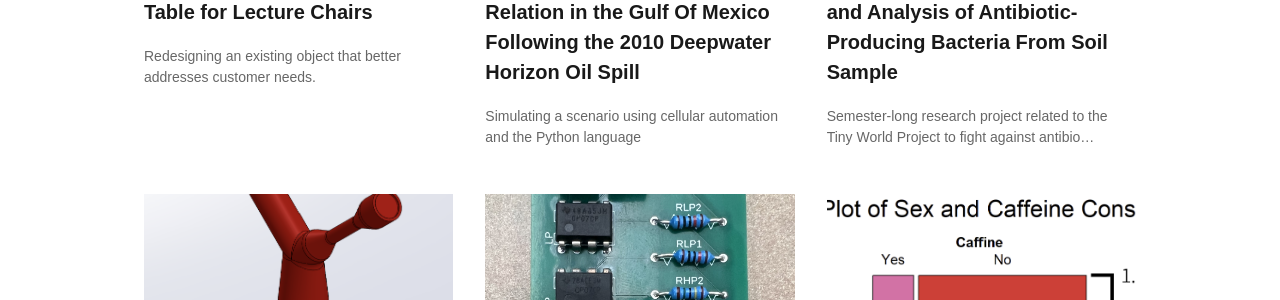
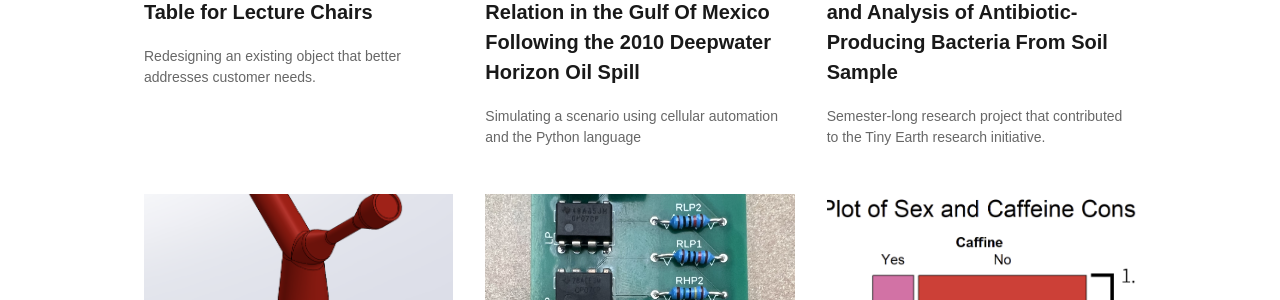
Before and after one commit to NicoleMRandazzo/nicolemrandazzo.github.io, a Jekyll site: the page built from index.html, in a window 1280 px wide. Shown: the part 674-974 px from the top of the page. Built offline with Jekyll 4.4.1, drawn with Linux system fonts in a browser that asks for light colours.

Commit message:
Update free-anime-storyboard-template-widescreen-a4-vertical.md

```diff
--- a/_products/free-anime-storyboard-template-widescreen-a4-vertical.md
+++ b/_products/free-anime-storyboard-template-widescreen-a4-vertical.md
@@ -2,17 +2,34 @@
 title: Research Project - Identification and Analysis of Antibiotic-Producing Bacteria From Soil Sample
 layout: product
 description_markdown: >-
-  Semester-long research project related to the Tiny World Project to fight against antibiotic resistance.
+  Semester-long research project that contributed to the Tiny Earth research initiative.
 text-button: Can I get this template, please?
 image: /images/templates/free-pdf-storyboards/bp.png
 ---
-### Class: BIO 206L: Introductory Lab Experiments in Biology
-### Semester: Spring 2024
-### Skills: Pipetting, bacteria culturing, co-culturing, gram-staining, biochemical tests, and poster presentation
-<br>
-<br>
-<br>
-Free PDF storyboard template for 1.85:1 aspect ratio anime films
+<div style="max-width: 1000px; margin: 0 auto; padding: 20px;">
+  <img src="{{site.baseurl}}/images/templates/free-pdf-storyboards/bp.png" style="display: block; margin: 0 auto; width: 100%; max-width: 600px;" />
+  <h3>Class: BIO 206L: Introductory Lab Experiments in Biology</h3>
+  <h3>Semester: Spring 2024</h3>
+  <h3>Skills: Pipetting, bacteria culturing, co-culturing, gram-staining, biochemical tests, and poster presentation</h3>
 
-This is a free storyboard template in PDF format on DIN A4 vertical
-<img class="w-100" src="{{site.baseurl}}/images/templates/free-pdf-storyboards/storyboard-anime-template_1.85x1_A4-vertical_print_preview.png">
+  <p>
+    &emsp;The objective of this project was to identify a physical object with a design flaw and propose a tangible modification to better meet user needs. Our team of three chose the folding tables for lecture chairs - commonly found in auditorium-style classrooms -  as our focus. The primary users and/or customers of this object are college students and educational institutions that utilize fixed seating. Drawing from our experience at UT Austin and conversations with fellow students, we pinpointed several recurring frustrations with these tables.
+  </p>
+
+  <div style="display: flex; justify-content: center; gap: 20px; flex-wrap: wrap; margin: 20px 0;">
+    <img src="{{site.baseurl}}/images/templates/rp2.png" style="width: 300px; height: auto;" />
+    <img src="{{site.baseurl}}/images/templates/rp3.png" style="width: 300px; height: auto;" />
+  </div>
+
+  <p>
+    &emsp;Our team of four collected a clay-rich soil sample from the Lady Bird Johnson Wildflower Center in Austin, TX, two days after a major rain event. Notably, the site where we collected our soil underwent a prescribed burn several months prior, potentially influencing microbial diversity. To begin our research, we performed serial dilutions to isolate distinct bacterial colonies, ultimately selecting 54 colonies for further analysis (pictured above). After analyzing their morphology and co-culturing them with Escherichia coli and Enterococcus raffinosus to screen for antibiotic production, we isolated four colonies. Three of these colonies had a zone of inhibition that indicated antimicrobial activity, while the last one had a unique morphology (a pink pigmentation).
+  </p>
+
+  <div style="display: flex; justify-content: center; gap: 20px; flex-wrap: wrap; margin: 20px 0;">
+    <img src="{{site.baseurl}}/images/templates/rp4.png" style="width: 300px; height: auto;" />
+    <img src="{{site.baseurl}}/images/templates/rp5.png" style="width: 300px; height: auto;" />
+  </div>
+
+  <p>
+  &emsp;To deepen our characterization, we conducted Gram staining and observed the bacteria under a microscope (left image). We also performed a suite of biochemical tests, including catalase, oxidase, motility, MacConkey Agar, and hemolysis tests. In the hemolysis test (right image), one isolate demonstrated Beta hemolysis, evidenced by a clear zone indicating red blood cell breakdown. After presenting our findings to the class, we submitted our data to the Tiny Earth Project, contributing to the broader effort to discover antibiotics effective against ESKAPE Pathogens. The genetic sequences of Isolate 1, 2, and 3 may be analyzed further for novel antibiotic compounds or cross-referenced with existing entries in the Tiny Earth database.
+  </p>
```
